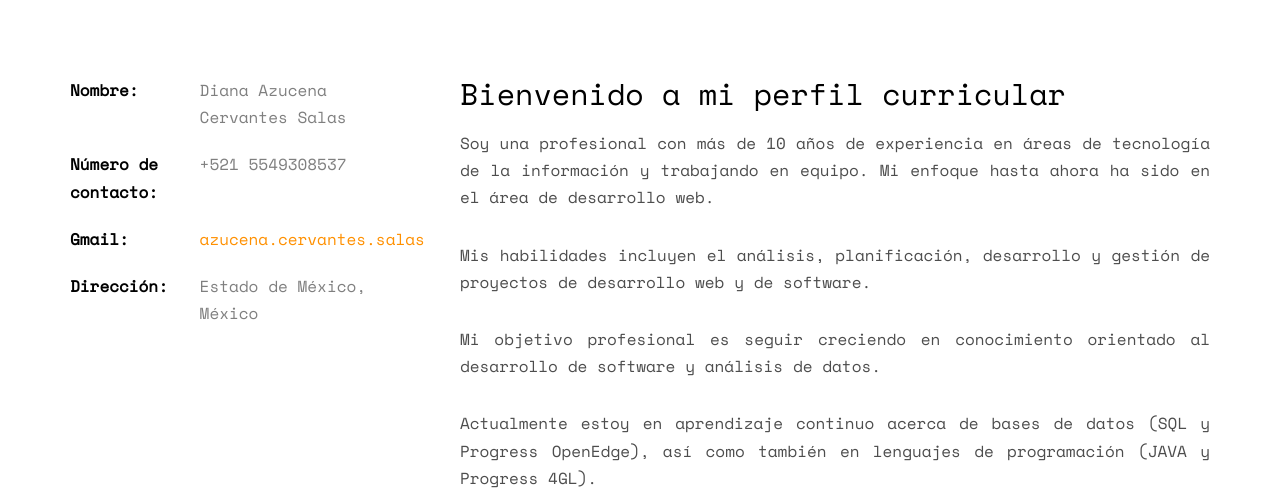
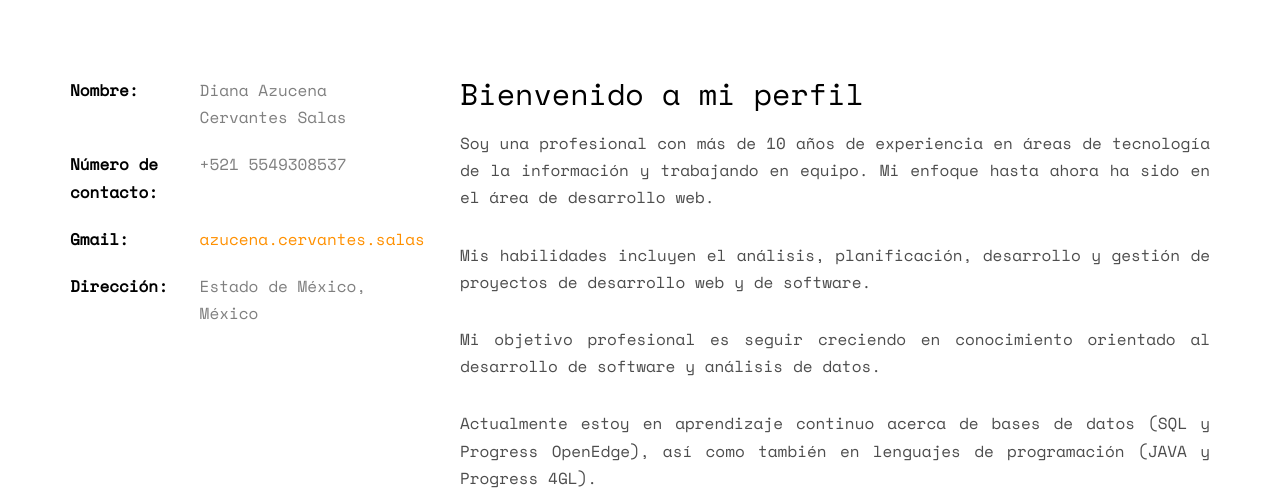
Before and after one commit to azuncel/CV, a plain HTML site: page index.html in a window 1280 px wide. Shown: the part 995-1495 px from the top of the page. Drawn offline with nearby package versions, Linux system fonts and the light colour scheme; some packages are replaced by stand-ins of ours; no server answers; files whose address does not match are found by name.

Commit message:
Update index.html

```diff
--- a/index.html
+++ b/index.html
@@ -70,7 +70,7 @@
 					</ul>
 				</div>
 				<div class="col-md-8">
-					<h2>Bienvenido a mi perfil curricular</h2>
+					<h2>Bienvenido a mi perfil</h2>
 
 					<p>Soy una profesional con más de 10 años de experiencia en áreas de tecnología de la información y trabajando en equipo. Mi enfoque hasta ahora ha sido en el área de desarrollo web.</p>
 					<p>Mis habilidades incluyen el análisis, planificación, desarrollo y gestión de proyectos de desarrollo web y de software.</p>
```
